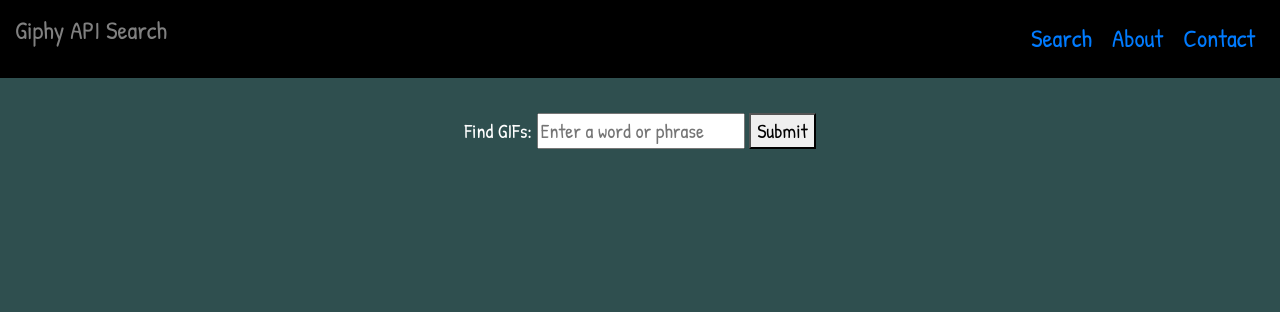
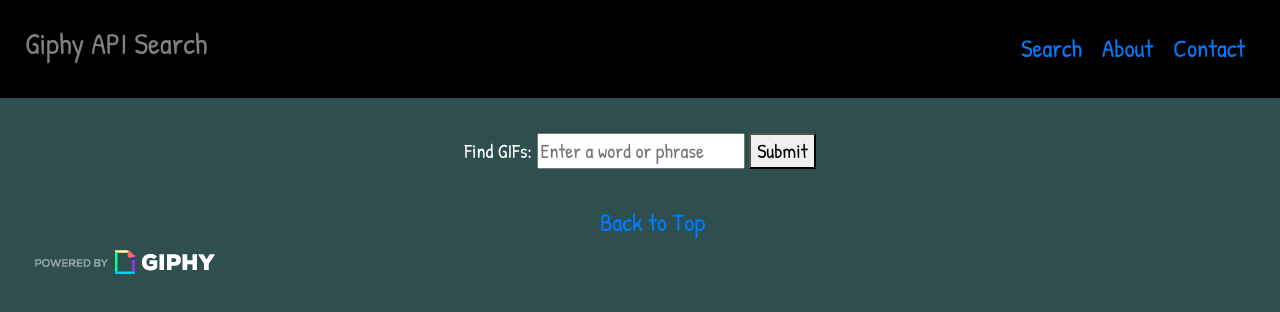
Before and after one commit to miwhitaker/Giphy_API, a plain HTML site: page index.html in a window 1280 px wide. Drawn offline with nearby package versions, Linux system fonts and the light colour scheme.

Commit message:
added giphy logo and edited scss

```diff
--- a/CSS/style.scss
+++ b/CSS/style.scss
@@ -13,21 +13,20 @@
  }
 
 header {
-    font-size: 2.5rem;
     background-color: black;
     color: gray;
     display: grid;
     grid-template-columns: auto;
-    padding: 1.5rem;
+    padding: 2.5rem;
 }
 
-.h1 {
-    font-size: 5rem;
+#title {
+    font-size: 3rem;
     text-align: left;
 }
 
 body {
-    font-size: 2rem;
+    font-size: 2.5rem;
     background-color: darkslategray;
     color: white;
 }
@@ -43,6 +42,7 @@
 }
 
 form {
+    font-size: 2rem;
     padding: 1.5rem;
     margin: 2rem 1.5rem 2rem 1.5rem;
     text-align: center;
@@ -52,6 +52,16 @@
     color: red;
 }
 
-@media screen and (max-width: 775px) {
+footer {
+    max-width: 100%;
+    height: auto;
+}
 
+.top {
+    margin-left: 2.5rem;
+    text-align: center;
 }
+
+.glogo {
+    margin-left: 2.5rem;
+}
--- a/CSS/styles.css
+++ b/CSS/styles.css
@@ -10,19 +10,18 @@
   font-family: pat; }
 
 header {
-  font-size: 2.5rem;
   background-color: black;
   color: gray;
   display: grid;
   grid-template-columns: auto;
-  padding: 1.5rem; }
+  padding: 2.5rem; }
 
-.h1 {
-  font-size: 5rem;
+#title {
+  font-size: 3rem;
   text-align: left; }
 
 body {
-  font-size: 2rem;
+  font-size: 2.5rem;
   background-color: darkslategray;
   color: white; }
 
@@ -31,10 +30,25 @@
   flex-wrap: wrap;
   justify-content: space-around; }
 
+.imgcontainer > img {
+  margin-bottom: 10px; }
+
 form {
+  font-size: 2rem;
   padding: 1.5rem;
   margin: 2rem 1.5rem 2rem 1.5rem;
   text-align: center; }
 
 .error {
   color: red; }
+
+footer {
+  max-width: 100%;
+  height: auto; }
+
+.top {
+  margin-left: 2.5rem;
+  text-align: center; }
+
+.glogo {
+  margin-left: 2.5rem; }
--- a/index.html
+++ b/index.html
@@ -7,12 +7,13 @@
         <link rel="stylesheet" href="https://stackpath.bootstrapcdn.com/bootstrap/4.5.2/css/bootstrap.min.css" integrity="sha384-JcKb8q3iqJ61gNV9KGb8thSsNjpSL0n8PARn9HuZOnIxN0hoP+VmmDGMN5t9UJ0Z" crossorigin="anonymous">
         <link rel="stylesheet" href="CSS/styles.css" />
     </head>
+
     <body>
         <header class="row">
-            <div class="col-md-6">
-                <h1>Giphy API Search</h1>
+            <div class="col-md-6 col-sm-pull-12">
+                <h1 id="title">Giphy API Search</h1>
             </div>
-            <div class="col-md-6">
+            <div class="col-md-6 col-sm-12">
                 <ul class="nav justify-content-end">
                     <li class="nav-item">
                         <a class="nav-link active" href="#">Search</a>
@@ -26,16 +27,21 @@
                 </ul>
             </div>
         </header>
+
         <form>
             Find GIFs:
             <input class="text1" type="text" action="#" placeholder="Enter a word or phrase"/>
-            <button type="button" id="button1" class="success">Submit</button>
+            <button type="button" id="button1">Submit</button>
             <div class="error"></div>
         </form>
 
         <section class="imgcontainer">
 
         </section>
+
+        <div class="top">
+            <a href="#title">Back to Top</a>
+        </div>
 
         <script src="https://code.jquery.com/jquery-3.5.1.slim.min.js" integrity="sha384-DfXdz2htPH0lsSSs5nCTpuj/zy4C+OGpamoFVy38MVBnE+IbbVYUew+OrCXaRkfj" crossorigin="anonymous"></script>
         <script src="https://cdn.jsdelivr.net/npm/popper.js@1.16.1/dist/umd/popper.min.js" integrity="sha384-9/reFTGAW83EW2RDu2S0VKaIzap3H66lZH81PoYlFhbGU+6BZp6G7niu735Sk7lN" crossorigin="anonymous"></script>
@@ -45,4 +51,8 @@
             crossorigin="anonymous"></script>
         <script src="scripts/main.js"></script>
     </body>
+
+    <footer>
+        <img class="glogo" src="giphy_images/PoweredBy_200px-Black_HorizLogo.png" alt="powered by Giphy" />
+    </footer>
 </html>
--- a/scripts/main.js
+++ b/scripts/main.js
@@ -18,7 +18,5 @@
             $('.imgcontainer').append(newEL);
             console.log(gifs)
         }
-
-
-        })
-    });
+    })
+});
```
Also changed, not shown: giphy_images/PoweredBy_200px-Black_HorizLogo.png (added).
